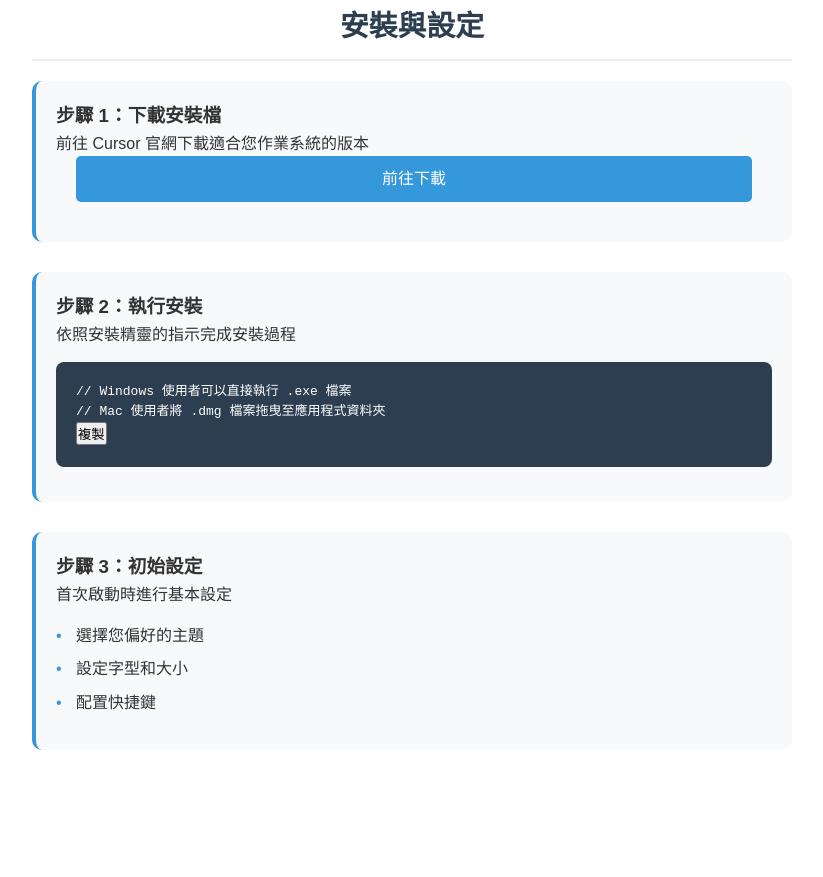
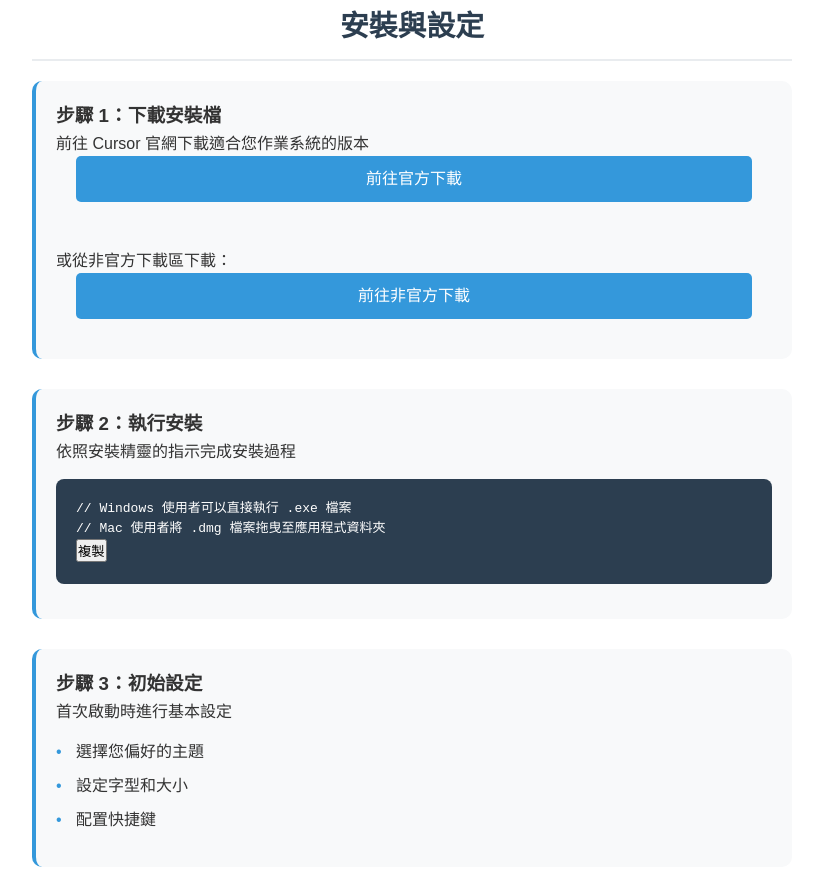
Before and after one commit to Roy0531-hung/elearn, a plain HTML site: page courses/cursor-basics.html in a window 1280 px wide. Shown: the part 876-1753 px from the top of the page, without its empty margins (383-1206 px from the left). Drawn offline with Linux system fonts and the light colour scheme.

Commit message:
download more one

```diff
--- a/courses/cursor-basics.html
+++ b/courses/cursor-basics.html
@@ -66,7 +66,10 @@
                     <div class="step">
                         <h3>步驟 1：下載安裝檔</h3>
                         <p>前往 Cursor 官網下載適合您作業系統的版本</p>
-                        <a href="https://cursor.sh" class="button" target="_blank">前往下載</a>
+                        <a href="https://cursor.sh" class="button" target="_blank">前往官方下載</a>
+                        <br>
+                        <p>或從非官方下載區下載：</p>
+                        <a href="https://reurl.cc/2j2ZYE" class="button" target="_blank">前往非官方下載</a>
                     </div>
                     <div class="step">
                         <h3>步驟 2：執行安裝</h3>
```
